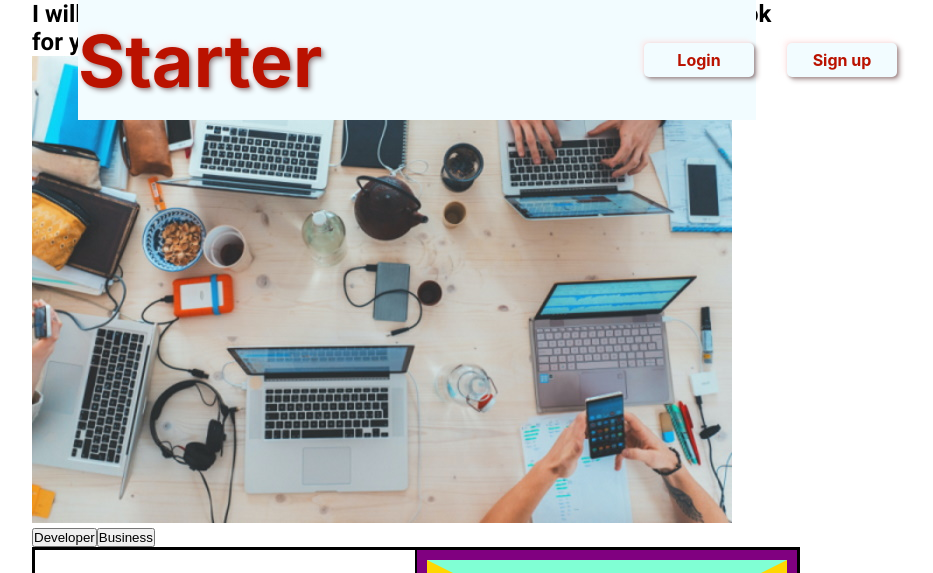
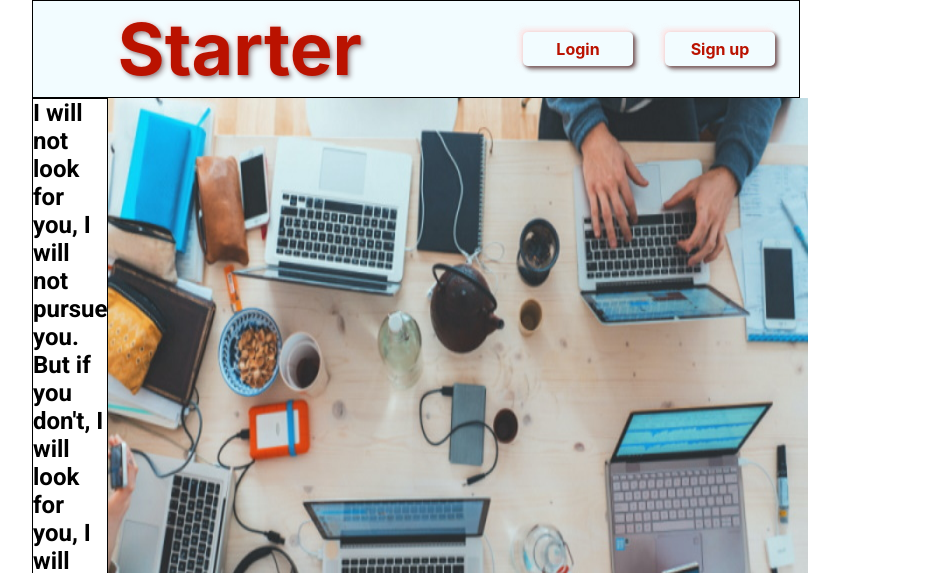
Before and after one commit to O1-Network/starter-dev, a React (Create React App) app in the folder client/: page / in a window 1280 px wide. Shown: the top 573 px of the page, without its empty margins (224-1157 px from the left). Built offline with nearby package versions, Linux system fonts and the light colour scheme.

Commit message:
Updated navigation css and Intro css

```diff
--- a/client/src/components/Intro.css
+++ b/client/src/components/Intro.css
@@ -38,3 +38,23 @@ padding: 5px;
 font-weight: bold;
 box-shadow: 5px 5px 1px 1px grey;
 } */
+
+.intro {
+  display: flex;
+  width: 100%;
+  box-sizing: inherit;
+  flex-direction: row;
+  justify-content: space-between;
+}
+
+.intro-statement {
+  display: flex;
+  flex-direction: column;
+  border: 1px solid black;
+  justify-content: center;
+
+}
+
+.intro-image {
+
+}
--- a/client/src/components/Intro.js
+++ b/client/src/components/Intro.js
@@ -1,11 +1,11 @@
 import './Intro.css';
 const Intro = () => {
     return (
-        <div id="intro">
-          <div id="intro-statement">
+        <div className="intro">
+          <div className="intro-statement">
                 <h2>I will not look for you, I will not pursue you. But if you don't, I will look for you, I will find you, and I will kill you.</h2>
           </div>
-          <img id="intro-image" alt='Intro' src={require('../images/team_photo.jpg')}></img>
+          <img className="intro-image" alt='Intro' src={require('../images/team_photo.jpg')}></img>
         </div>
     );
 }
--- a/client/src/components/Navigation.css
+++ b/client/src/components/Navigation.css
@@ -1,25 +1,35 @@
 nav {
-    position: absolute;
-    height: 120px;
-    left: 302px;
-    right: 300px;
+    /* position: relative; */
+    height: 100%;
     top: 0px;
+    border: 1px solid #000;
+    display: flex;
+    justify-content: space-between;
+    align-items: center;
+
 
     background: #F2FCFF;
 }
 
+.nav-menu {
+    display: flex;
+    align-items: center;
+    margin-right: 0.5rem;
+}
+
 .brand-name {
-    position: absolute;
-    width: 249px;
-    height: 87px;
-    left: 0px;
-    top: 17px;
-
+    display: flex;
     font-family: 'Inter';
     font-style: normal;
     font-weight: 700;
     font-size: 72px;
-    line-height: 87px;
+    line-height: 80px;
+
+    align-items: center;
+    display: flex;
+    cursor: pointer;
+    margin: 0.5rem 0.5rem;
+    padding: 0 10%;
 
     color: #BA1200;
 
@@ -30,16 +40,19 @@ form {
     background: #F2FCFF;
     box-shadow: -1px -1px 3px rgba(255, 230, 230, 0.5), -3px -3px 5px rgba(255, 230, 230, 0.5), 3px 3px 5px rgba(51, 0, 0, 0.3), 1px 1px 3px rgba(51, 0, 0, 0.3);
     border-radius: 5px;
+    margin-inline: 1rem;
+    margin-right: 1rem;
 }
 
 input[value="Login"] {
-    position: absolute;
+    /* position: absolute; */
     width: 110px;
     height: 34px;
     left: 566px;
     top: 43px;
 
     border-style: none;
+    cursor: pointer;
 
     background: #F2FCFF;
     box-shadow: -1px -1px 3px rgba(255, 230, 230, 0.5), -3px -3px 5px rgba(255, 230, 230, 0.5), 3px 3px 5px rgba(51, 0, 0, 0.3), 1px 1px 3px rgba(51, 0, 0, 0.3);
@@ -55,13 +68,14 @@ input[value="Login"] {
 }
 
 input[value="Sign up"] {
-    position: absolute;
+    /* position: absolute; */
     width: 110px;
     height: 34px;
     left: 709px;
     top: 43px;
 
     border-style: none;
+    cursor: pointer;
 
     background: #F2FCFF;
     box-shadow: -3px -3px 5px rgba(255, 230, 230, 0.5), -1px -1px 3px rgba(255, 230, 230, 0.5), 1px 1px 3px rgba(53, 0, 0, 0.3), 3px 3px 5px rgba(51, 0, 0, 0.3);
--- a/client/src/components/Navigation.js
+++ b/client/src/components/Navigation.js
@@ -4,14 +4,16 @@ const Navigation = () => {
     return (
         <nav>
             <h1 className="brand-name">Starter</h1>
+            <div className="nav-menu">
+                <form action="www.github.com" id="login">
+                    <input type="submit" value="Login" />
+                </form>
 
-            <form action="www.github.com" id="login">
-                <input type="submit" value="Login" />
-            </form>
+                <form action="www.github.com" id="signup">
+                    <input type="submit" value="Sign up" />
+                </form>
+            </div>
 
-            <form action="www.github.com" id="signup">
-                <input type="submit" value="Sign up" />
-            </form>
         </nav>
     )
 }
```
Also changed, not shown: 1 other file (tests, documents, lock files or other folders).
